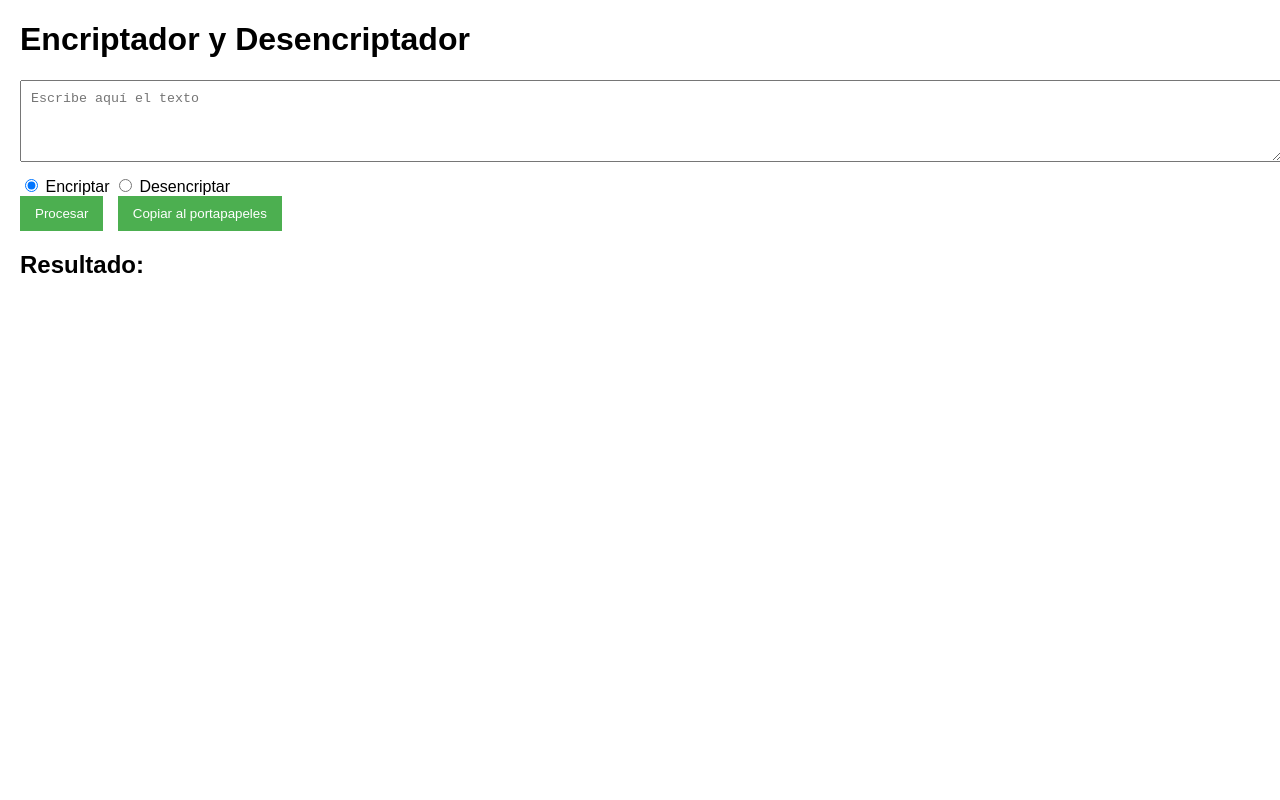
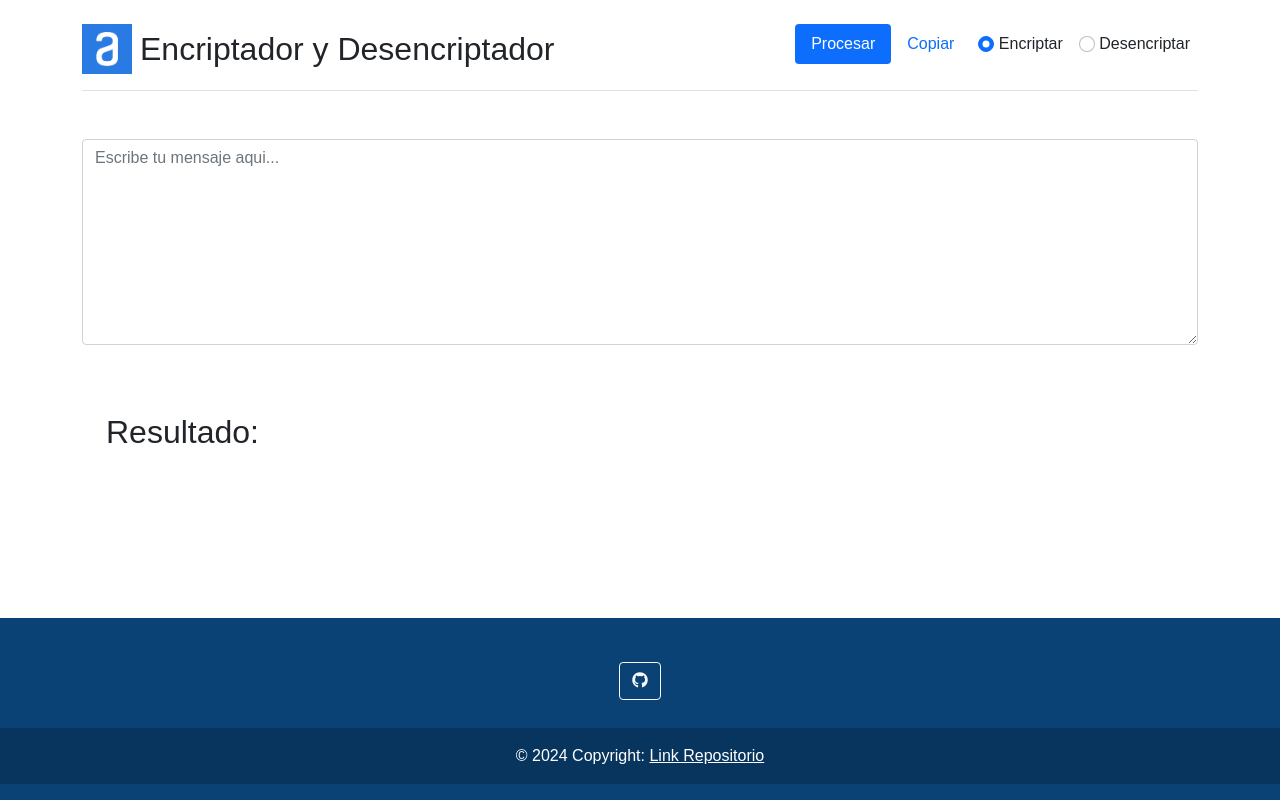
Before and after one commit to Sosaaaa700/DESAFIO_G7_JULIOSOLORZANO, a plain HTML site: page index.html in a window 1280 px wide. Drawn offline with nearby package versions, Linux system fonts and the light colour scheme.

Commit message:
feat(frontend) Finalizada mi vista
Finalizada la vista general, mi proyecto terminado

```diff
--- a/index.html
+++ b/index.html
@@ -1,31 +1,76 @@
 <!DOCTYPE html>
 <html lang="es">
+
 <head>
     <meta charset="UTF-8">
     <meta name="viewport" content="width=device-width, initial-scale=1.0">
     <title>Encriptador y Desencriptador</title>
+    <link href="https://cdn.jsdelivr.net/npm/bootstrap@5.0.2/dist/css/bootstrap.min.css" rel="stylesheet"
+        integrity="sha384-EVSTQN3/azprG1Anm3QDgpJLIm9Nao0Yz1ztcQTwFspd3yD65VohhpuuCOmLASjC" crossorigin="anonymous">
     <link rel="stylesheet" href="styles.css">
+    <link rel="icon" type="image/png" href="img/logo.png" />
 </head>
+
 <body>
-    <h1>Encriptador y Desencriptador</h1>
+    <div class="container mt-2">
+        <header class="d-flex flex-wrap justify-content-center py-3 mb-4 border-bottom">
+            <a href="/" class="d-flex align-items-center mb-3 mb-md-0 me-md-auto text-dark text-decoration-none">
+                <svg class="bi me-2" width="50" height="50">
+                    <image href="img/logo.png" width="50" height="50" />
+                </svg>
+                <span class="fs-2">Encriptador y Desencriptador</span>
+            </a>
 
-    <textarea id="inputText" rows="4" placeholder="Escribe aquí el texto"></textarea>
+            <ul class="nav nav-pills">
+                <li class="nav-item" onclick="processText()"><a href="#" class="nav-link active"
+                        aria-current="page">Procesar</a></li>
+                <li class="nav-item" onclick="copyToClipboard()"><a href="#" class="nav-link">Copiar</a></li>
+            </ul>
+            <div class="m-2">
+                <input class="form-check-input" type="radio" id="encryptOption" name="action" value="encrypt" checked>
+                <label for="encryptOption">Encriptar</label>
+            </div>
+            <div class="m-2">
+                <input class="form-check-input" type="radio" id="decryptOption" name="action" value="decrypt">
+                <label for="decryptOption">Desencriptar</label>
+            </div>
 
-    <div>
-        <input type="radio" id="encryptOption" name="action" value="encrypt" checked>
-        <label for="encryptOption">Encriptar</label>
-        <input type="radio" id="decryptOption" name="action" value="decrypt">
-        <label for="decryptOption">Desencriptar</label>
+        </header>
     </div>
 
-    <button onclick="processText()">Procesar</button>
-    <button onclick="copyToClipboard()">Copiar al portapapeles</button>
-
-    <div class="output">
-        <h2>Resultado:</h2>
-        <p id="outputText"></p>
+    <div class="container">
+        <textarea class="form-control mb-4 mt-4" id="inputText" rows="8"
+            placeholder="Escribe tu mensaje aqui..."></textarea>
     </div>
 
+    <div class="container">
+        <div class="output p-4">
+            <h2>Resultado:</h2>
+            <p id="outputText"></p>
+        </div>
+    </div>
+
+
+    <footer class=" text-center text-white" style="background-color: #0a4275;">
+        <div class="container p-4 pb-0">
+            <section class="mb-4">
+                <a class="btn btn-outline-light btn-floating m-1" href="https://github.com/Sosaaaa700" role="button"><i
+                        class="fab fa-github"></i></a>
+            </section>
+        </div>
+        <div class="text-center p-3" style="background-color: rgba(0, 0, 0, 0.2);">
+            © 2024 Copyright:
+            <a class="text-white" href="https://github.com/Sosaaaa700/DESAFIO_G7_JULIOSOLORZANO.git">Link
+                Repositorio</a>
+        </div>
+
+    </footer>
+
+    <script src="https://cdn.jsdelivr.net/npm/bootstrap@5.0.2/dist/js/bootstrap.bundle.min.js"
+        integrity="sha384-MrcW6ZMFYlzcLA8Nl+NtUVF0sA7MsXsP1UyJoMp4YLEuNSfAP+JcXn/tWtIaxVXM"
+        crossorigin="anonymous"></script>
     <script src="index.js"></script>
+    <script src="https://kit.fontawesome.com/ff57f364a8.js" crossorigin="anonymous"></script>
 </body>
+
 </html>
--- a/styles.css
+++ b/styles.css
@@ -1,8 +1,13 @@
 body {
     font-family: Arial, sans-serif;
     margin: 20px;
+    display: flex;
+    flex-direction: column;
 }
-
+html, body {
+    height: 100%;
+    margin: 0;
+}
 textarea {
     width: 100%;
     padding: 10px;
@@ -25,3 +30,12 @@ button:hover {
 .output {
     margin-top: 20px;
 }
+
+footer {
+    margin-top: auto;
+    text-align: center;
+    padding: 1rem 0;
+    position: relative;
+    bottom: 0;
+    width: 100%;
+}
```
Also changed, not shown: img/logo.png (added).
